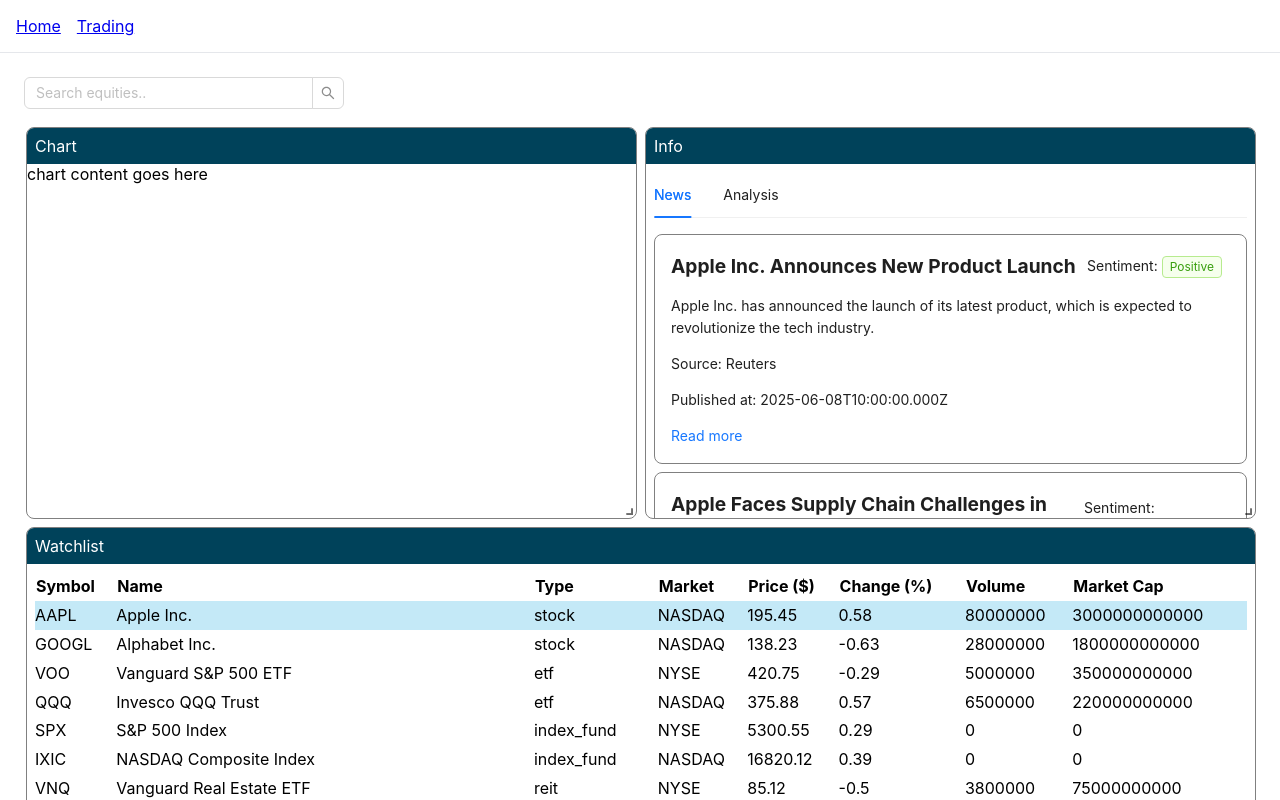
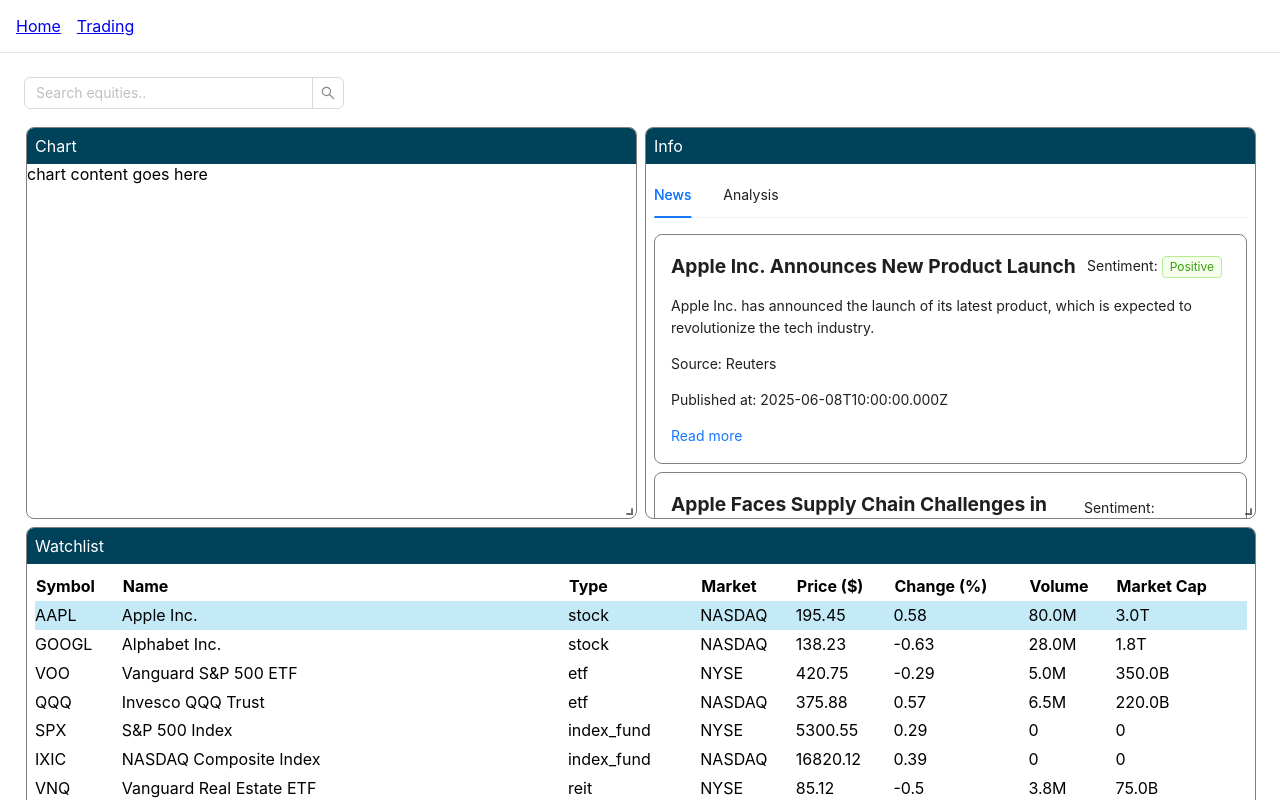
Before and after one commit to pohti/patrick-chen-portfolio, a Next.js app: page /trading in a window 1280 px wide. Shown: the top 800 px of the page. Built offline with nearby package versions, Linux system fonts and the light colour scheme.

Commit message:
chore: format numbers in watchlist table

```diff
--- a/src/app/trading/WatchList.tsx
+++ b/src/app/trading/WatchList.tsx
@@ -10,6 +10,14 @@
 import DragHandle from '@/components/DragHandle';
 
 import './WatchList.css';
+
+function formatLargeNumber(value: number): string {
+  if (value >= 1_000_000_000_000)
+    return `${(value / 1_000_000_000_000).toFixed(1)}T`;
+  if (value >= 1_000_000_000) return `${(value / 1_000_000_000).toFixed(1)}B`;
+  if (value >= 1_000_000) return `${(value / 1_000_000).toFixed(1)}M`;
+  return value.toLocaleString();
+}
 
 const columns: ColumnDef<Equity>[] = [
   {
@@ -25,8 +33,16 @@
   { accessorKey: 'market', header: 'Market' },
   { accessorKey: 'price', header: 'Price ($)' },
   { accessorKey: 'changePercent', header: 'Change (%)' },
-  { accessorKey: 'volume', header: 'Volume' },
-  { accessorKey: 'marketCap', header: 'Market Cap' },
+  {
+    accessorKey: 'volume',
+    header: 'Volume',
+    cell: (info) => formatLargeNumber(info.getValue<number>()), // e.g. 28M
+  },
+  {
+    accessorKey: 'marketCap',
+    header: 'Market Cap',
+    cell: (info) => formatLargeNumber(info.getValue<number>()), // e.g. 1.8T
+  },
 ];
 
 const WatchList = () => {
--- a/src/app/trading/page.tsx
+++ b/src/app/trading/page.tsx
@@ -20,6 +20,7 @@
       { i: 'watch-list', x: 4, y: 2, w: 12, h: 10, minW: 8 },
     ],
   };
+
   return (
     // TODO: change the color of the grid while being dragged
     <div>
```
